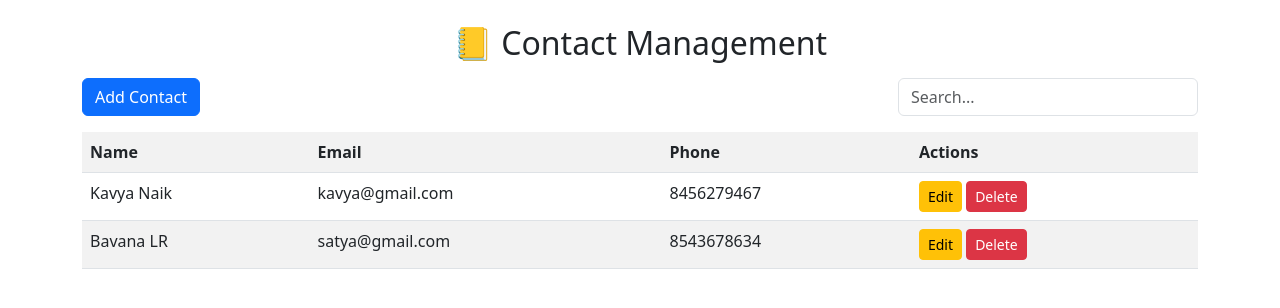
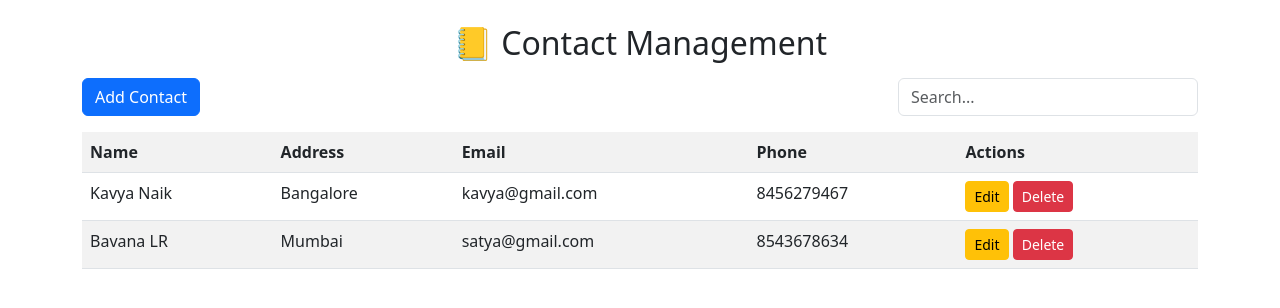
Before and after one commit to Isiri591/contact-management-app, a Django app: page / in a window 1280 px wide. Shown: the top 308 px of the page. Run offline with Django 5.2, Linux system fonts and the light colour scheme; data comes from the database, SQL or seed files in the repository; both versions use the stored data as it was after the commit.

Commit message:
Updated contact app with fixes

```diff
--- a/templates/contact_list.html
+++ b/templates/contact_list.html
@@ -27,6 +27,7 @@
     <table class="table table-striped table-hover">
         <tr>
             <th>Name</th>
+            <th>Address</th>
             <th>Email</th>
             <th>Phone</th>
             <th>Actions</th>
@@ -35,6 +36,7 @@
         {% for contact in contacts %}
         <tr>
             <td>{{ contact.first_name }} {{ contact.last_name }}</td>
+            <td>{{ contact.address }}</td>
             <td>{{ contact.email }}</td>
             <td>{{ contact.phone_number }}</td>
             <td>
```
Also changed, not shown: db.sqlite3.
